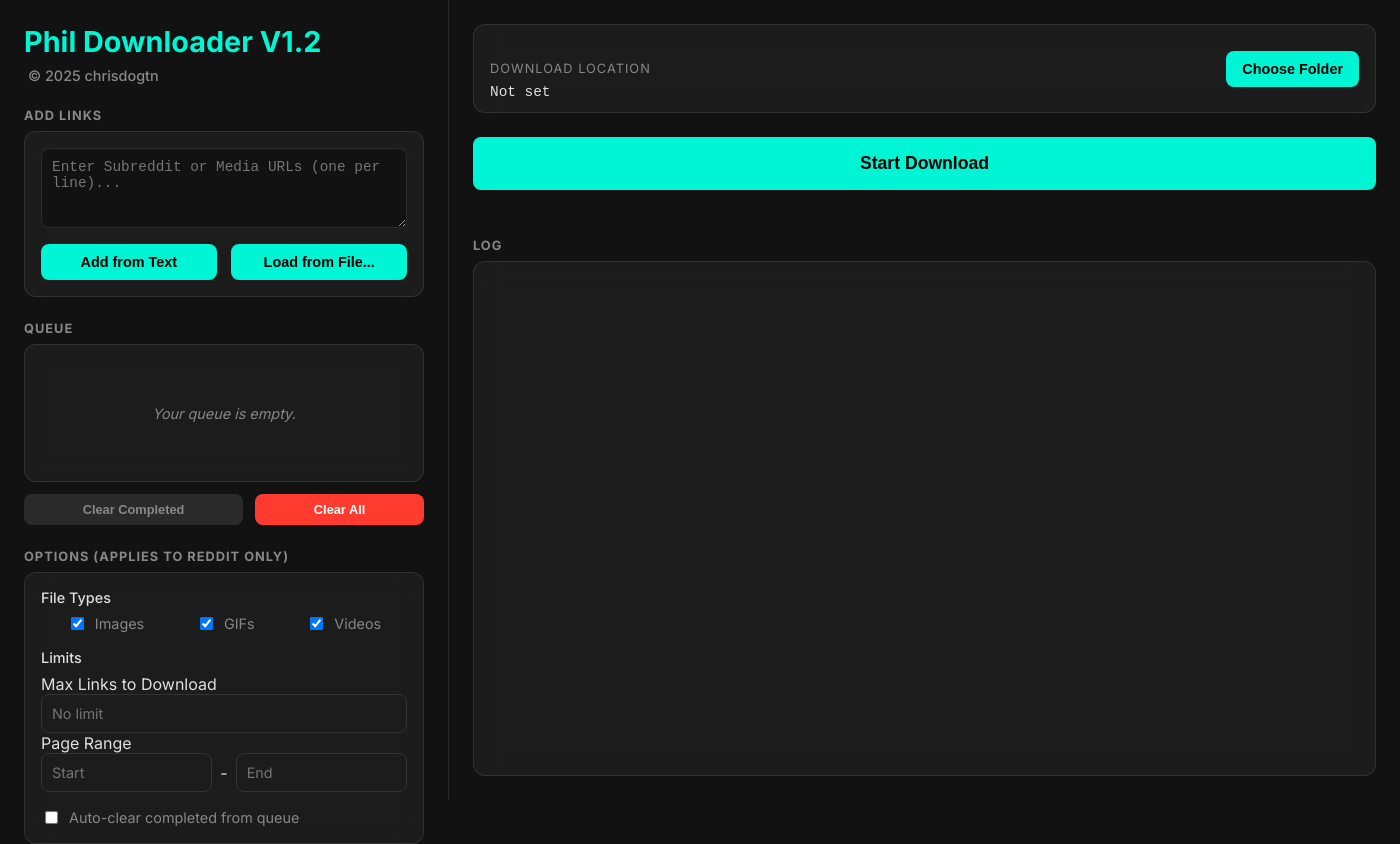
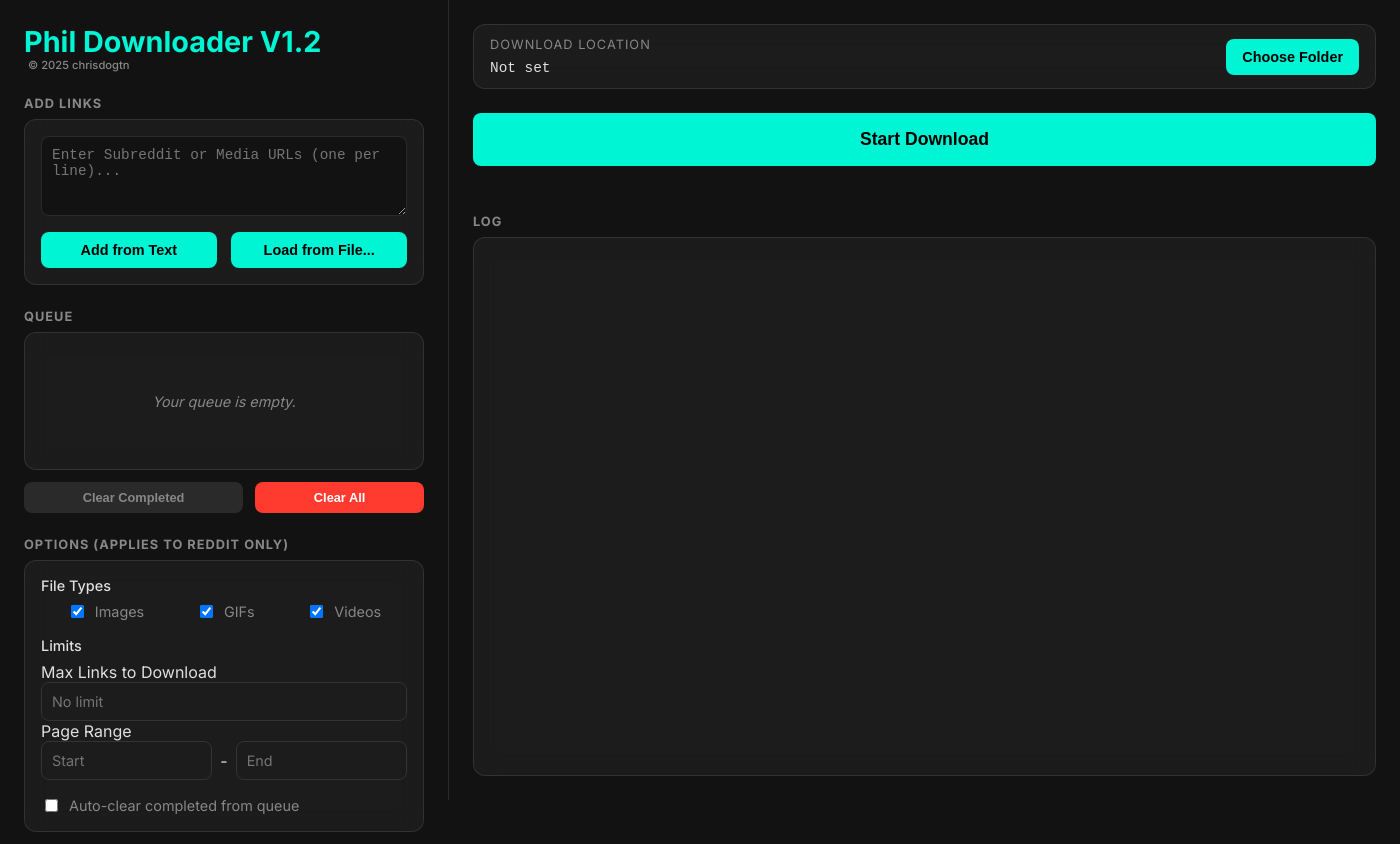
Before and after one commit to chrisdogtn/RedditGrabber, an Electron app: page src/index.html in a window 1400 px wide. Drawn offline with Linux system fonts and the light colour scheme; no server answers.

Commit message:
css fixes

```diff
--- a/src/index.html
+++ b/src/index.html
@@ -92,7 +92,7 @@
       <div class="main-content">
         <div class="download-path-container glass-panel">
           <div class="path-info">
-            <span class="section-title">Download Location</span>
+            <span class="download-section-title">Download Location</span>
             <span id="download-path-display">Not set</span>
           </div>
           <button id="set-path-btn">Choose Folder</button>
--- a/src/styles.css
+++ b/src/styles.css
@@ -30,6 +30,13 @@ h3 {
   font-size: 0.8rem;
   letter-spacing: 1px;
   margin: 24px 0 8px 0;
+}
+.download-section-title {
+  color: var(--color-text-secondary);
+  text-transform: uppercase;
+  font-size: 0.8rem;
+  letter-spacing: 1px;
+  margin: 0 0 8px 0;
 }
 
 /* ===== Layout ===== */
@@ -76,9 +83,9 @@ h3 {
 }
 .app-tagline {
   color: var(--color-text-secondary);
-  font-size: 0.9rem;
+  font-size: 0.7rem;
   font-weight: 500;
-  margin: -16px 0 0px 4px;
+  margin: -25px 0 0px 4px;
 }
 
 .add-panel textarea {
```
